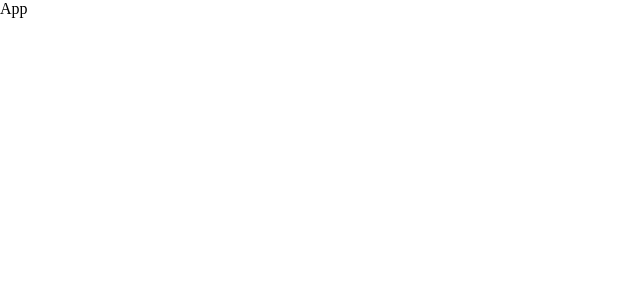
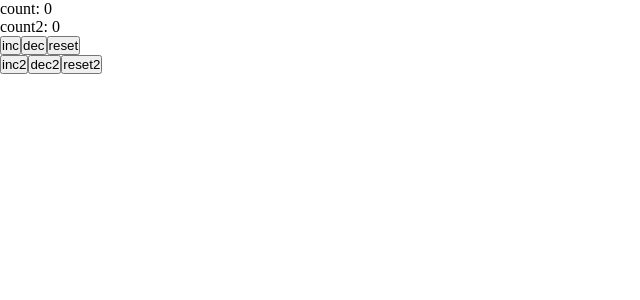
Before and after one commit to DemchyshynV/sep2023react, a React (Create React App) app: page / in a window 1280 px wide. Shown: the top 300 px of the page, without its empty margins (0-640 px from the left). Built offline with nearby package versions, Linux system fonts and the light colour scheme.

Commit message:
lesson7/part1

```diff
--- a/package.json
+++ b/package.json
@@ -8,7 +8,9 @@
     "@testing-library/user-event": "^13.5.0",
     "react": "^18.2.0",
     "react-dom": "^18.2.0",
-    "react-scripts": "5.0.1"
+    "react-scripts": "5.0.1",
+    "@reduxjs/toolkit": "^2.2.1",
+    "react-redux": "^9.1.0"
   },
   "scripts": {
     "start": "react-scripts start",
--- a/src/App.js
+++ b/src/App.js
@@ -1,7 +1,21 @@
+import {useState} from "react";
+import {ComponentOne} from "./components/ComponentOne";
+import {ComponentTwo} from "./components/ComponentTwo";
+import {useSelector} from "react-redux";
+
 const App = () => {
+    const {count} = useSelector(state => state.counter1);
+    const {count: count2} = useSelector(state => state.counter2);
     return (
         <div>
-            App
+            <div>
+                count: {count}
+            </div>
+            <div>
+                count2: {count2}
+            </div>
+            <ComponentOne/>
+            <ComponentTwo/>
         </div>
     );
 };
--- /dev/null
+++ b/src/components/ComponentOne.js
@@ -0,0 +1,17 @@
+import {useState} from "react";
+import {useDispatch} from "react-redux";
+import {counterActions} from "../redux/slices/counterSlice";
+
+const ComponentOne = () => {
+    const dispatch = useDispatch();
+
+    return (
+        <div>
+            <button onClick={() => dispatch(counterActions.inc())}>inc</button>
+            <button onClick={() => dispatch(counterActions.dec())}>dec</button>
+            <button onClick={() => dispatch(counterActions.reset())}>reset</button>
+        </div>
+    );
+};
+
+export {ComponentOne};
--- /dev/null
+++ b/src/components/ComponentTwo.js
@@ -0,0 +1,16 @@
+import {useDispatch} from "react-redux";
+import {counterActions} from "../redux/slices/counterSlice";
+import {counter2Actions} from "../redux/slices/counter2Slice";
+
+const ComponentTwo = () => {
+    const dispatch = useDispatch();
+    return (
+        <div>
+            <button onClick={()=>dispatch(counter2Actions.inc())}>inc2</button>
+            <button onClick={()=>dispatch(counter2Actions.dec())}>dec2</button>
+            <button onClick={()=>dispatch(counter2Actions.reset(555))}>reset2</button>
+        </div>
+    );
+};
+
+export {ComponentTwo};
--- a/src/index.js
+++ b/src/index.js
@@ -1,8 +1,12 @@
 import ReactDOM from 'react-dom/client';
 import './index.css';
 import {App} from './App';
+import {Provider} from "react-redux";
+import {store} from "./redux/store";
 
 const root = ReactDOM.createRoot(document.getElementById('root'));
 root.render(
-    <App/>
+    <Provider store={store}>
+        <App/>
+    </Provider>
 );
--- /dev/null
+++ b/src/redux/slices/counter2Slice.js
@@ -0,0 +1,32 @@
+import {createSlice} from "@reduxjs/toolkit";
+
+const initialState = {
+    count: 0
+};
+const counter2Slice = createSlice({
+    name: 'counter2Slice',
+    initialState,
+    reducers: {
+        inc: state => {
+            state.count += 1
+        },
+        dec: state => {
+            state.count -= 1
+        },
+        reset: (state, action) => {
+            state.count = action.payload
+        },
+    }
+})
+
+
+const {reducer: counter2Reducer, actions} = counter2Slice;
+
+const counter2Actions = {
+    ...actions
+}
+
+export {
+    counter2Reducer,
+    counter2Actions
+}
--- /dev/null
+++ b/src/redux/slices/counterSlice.js
@@ -0,0 +1,32 @@
+import {createSlice} from "@reduxjs/toolkit";
+
+const initialState = {
+    count: 0
+};
+
+const counterSlice = createSlice({
+    name: 'counterSlice',
+    initialState,
+    reducers: {
+        inc: state => {
+            state.count += 1
+        },
+        dec: state => {
+            state.count -= 1
+        },
+        reset: state => {
+            state.count = 0
+        }
+    }
+});
+
+const {reducer: counterReducer, actions} = counterSlice;
+
+const counterActions = {
+    ...actions
+}
+
+export {
+    counterReducer,
+    counterActions
+}
--- /dev/null
+++ b/src/redux/store.js
@@ -0,0 +1,14 @@
+import {configureStore} from "@reduxjs/toolkit";
+import {counterReducer} from "./slices/counterSlice";
+import {counter2Reducer} from "./slices/counter2Slice";
+
+const store = configureStore({
+    reducer: {
+        counter1: counterReducer,
+        counter2: counter2Reducer
+    }
+});
+
+export {
+    store
+}
```
